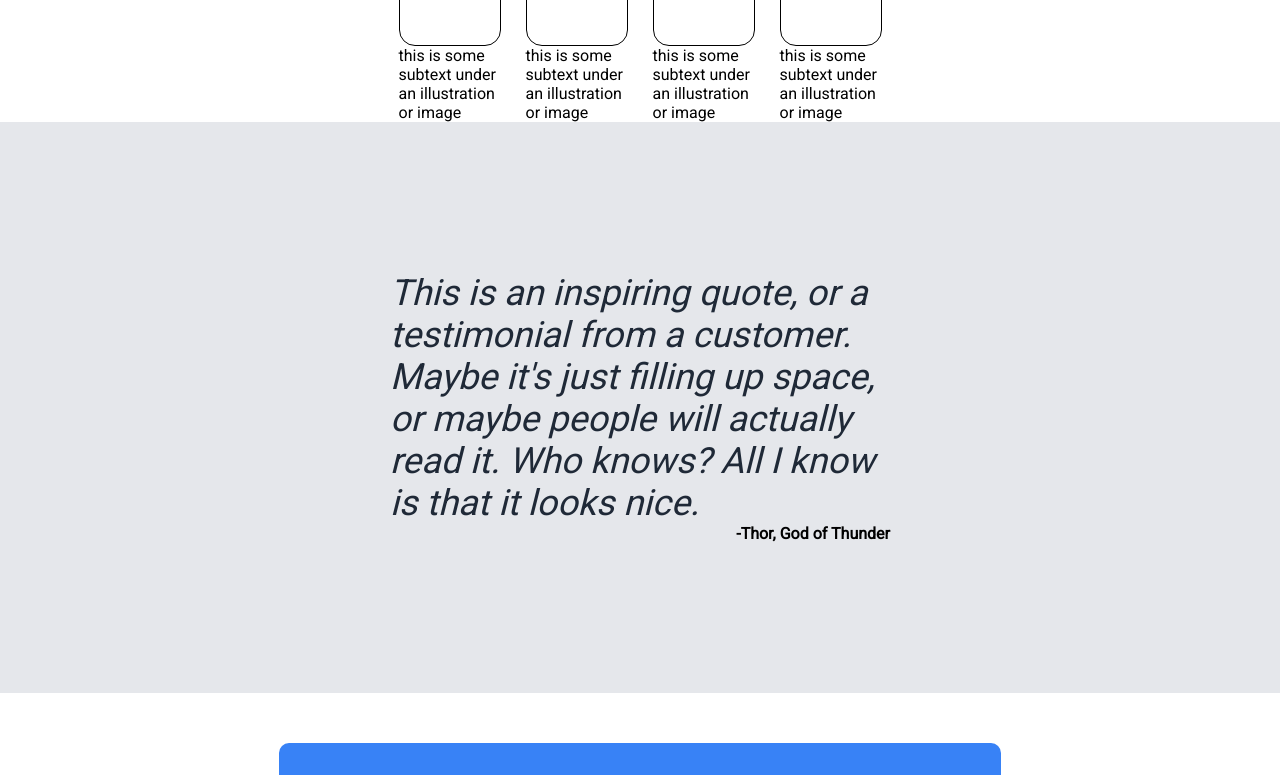
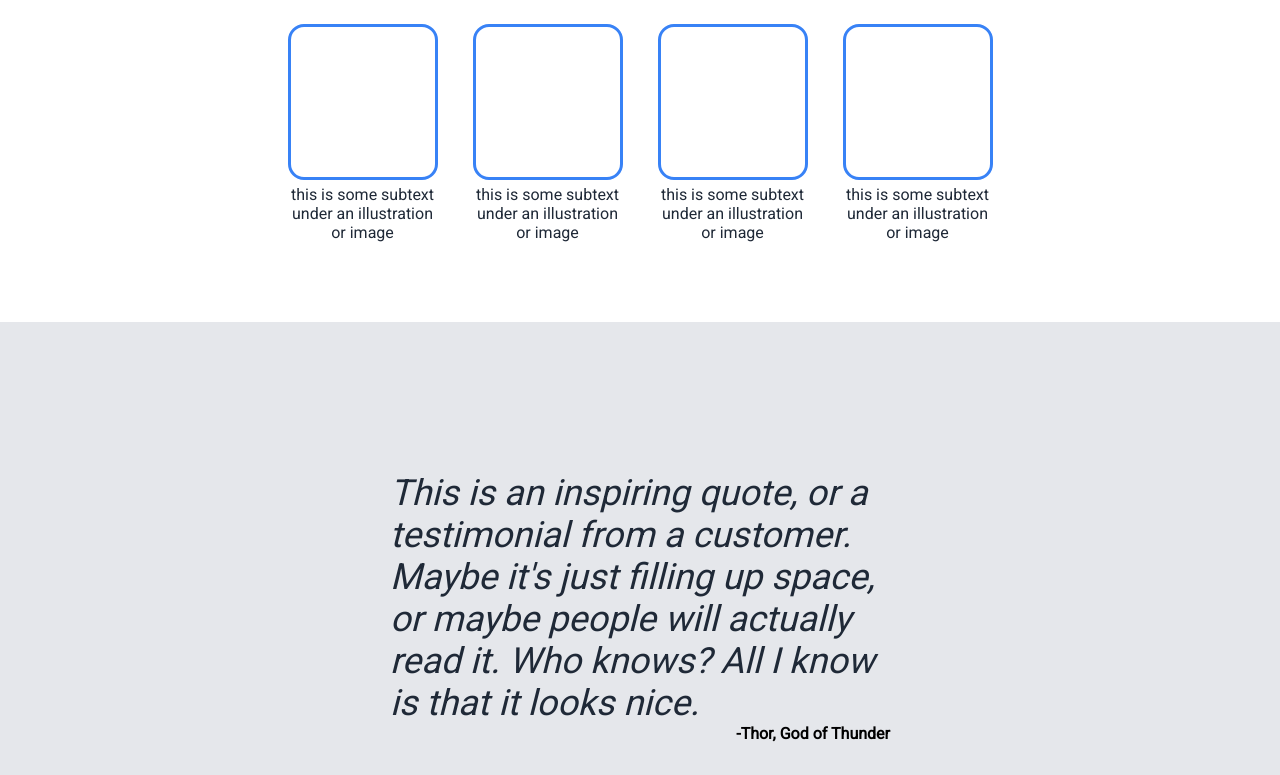
Before and after one commit to MarkFerianec/odin-landing-page, a plain HTML site: page index.html in a window 1280 px wide. Shown: the part 255-1030 px from the top of the page. Drawn offline with Linux system fonts and the light colour scheme.

Commit message:
Modify random-information in style.css

```diff
--- a/style.css
+++ b/style.css
@@ -44,11 +44,17 @@ li,
     display: flex;
 }
 
+.random-information {
+    padding-top: 40px;
+    padding-bottom: 80px;
+}
+
 .random-information-heading {
     text-align: center;
     font-size: 36px;
     font-weight: 800;
     color: #1f2937;
+    padding-bottom: 40px;
 }
 
 button {
@@ -60,23 +66,27 @@ button {
 .section-2-image,
 .section-3-image,
 .section-4-image {
-    width: 100px;
-    height: 100px;
-    border: 1px solid;
+    width: 150x;
+    height: 150px;
+    border: 3px solid;
     border-radius: 16px;
+    color: #3882f6;
 }
 
 .section-1-subtext,
 .section-2-subtext,
 .section-3-subtext,
 .section-4-subtext {
-    max-width: 100px;
+    max-width: 150px;
+    color: #1F2937;
+    text-align: center;
+    padding-top: 5px;
 }
 
 .sections {
     display: flex;
     justify-content: center;
-    gap: 25px;
+    gap: 35px;
 }
 
 .quote-block {
```
